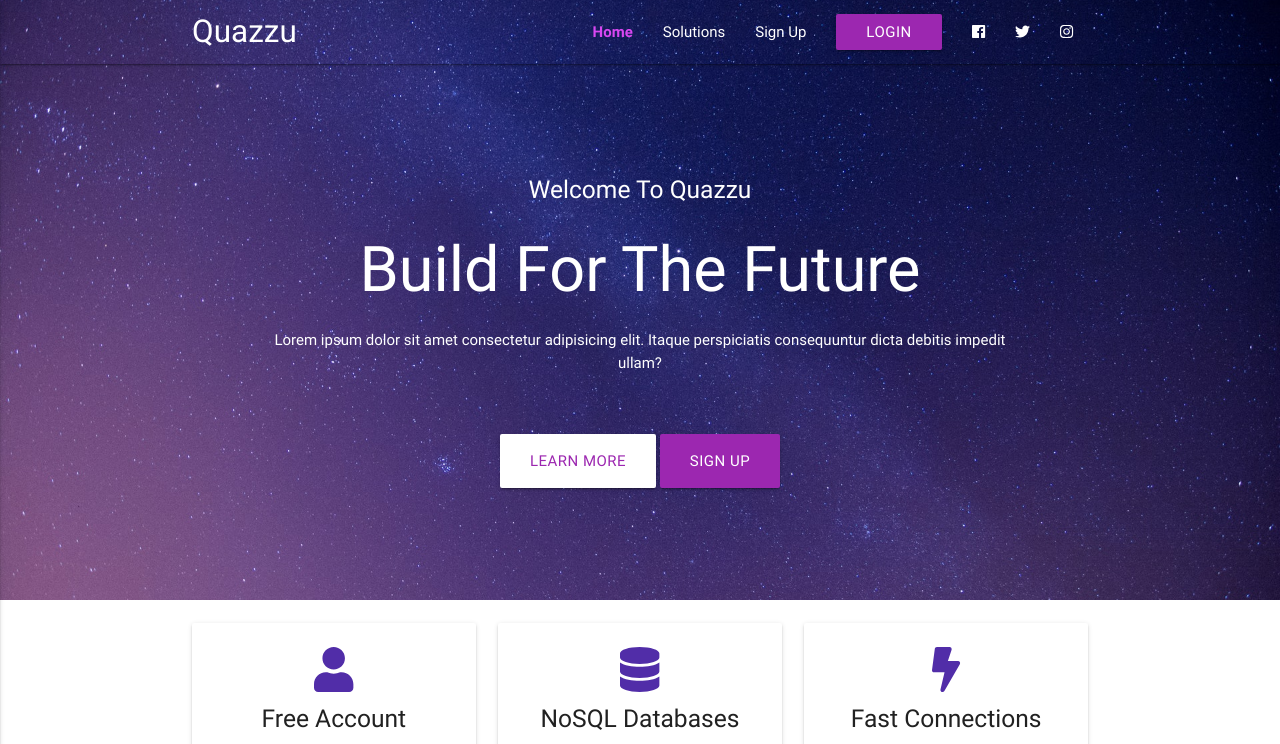
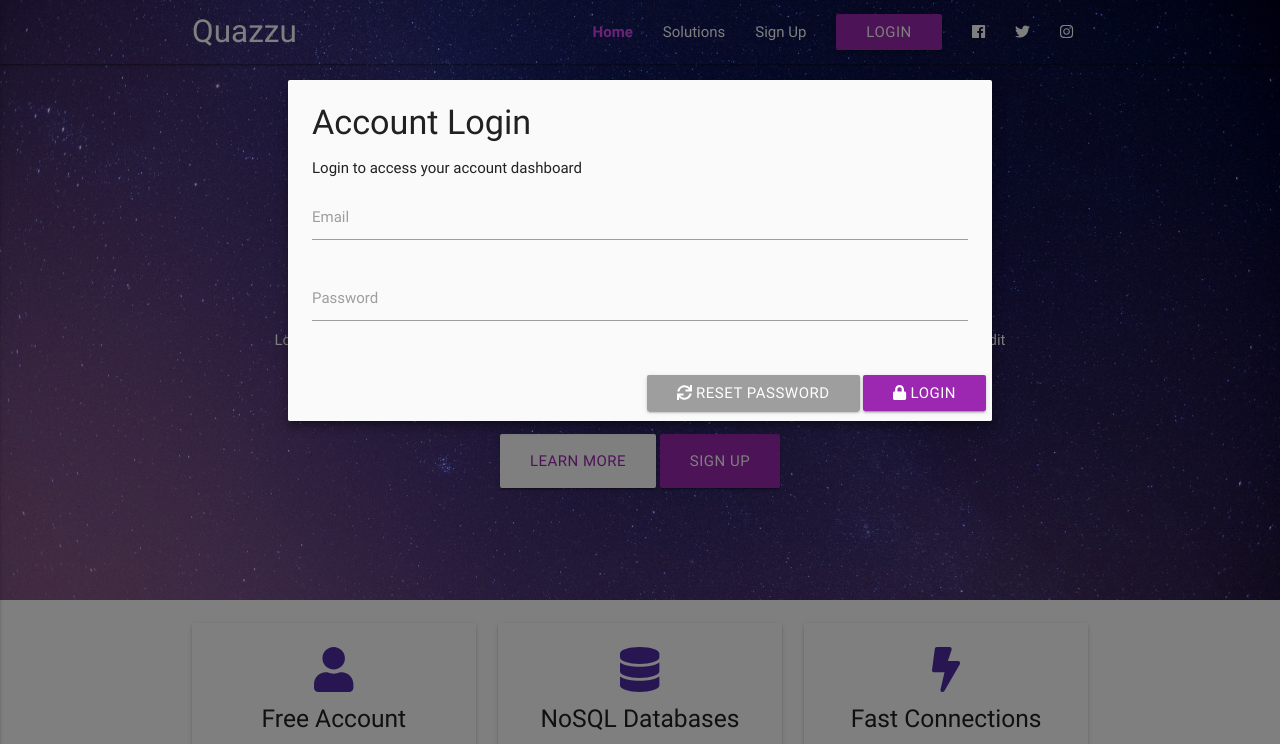
Before and after one commit to boonseng3/material-css-quazzu, a plain HTML site: page index.html in a window 1280 px wide. Both pictures are taken after a click on the link "LOGIN". Shown: the top 744 px of the page. Drawn offline with nearby package versions, Linux system fonts and the light colour scheme.

Commit message:
Add Login modal

```diff
--- a/index.html
+++ b/index.html
@@ -35,7 +35,7 @@
               <a href="signup.html">Sign Up</a>
             </li>
             <li>
-              <a href="#" class="btn purple">Login</a>
+              <a href="#login-modal" class="btn purple modal-trigger">Login</a>
             </li>
             <li>
               <a href="https://facebook.com">
@@ -291,12 +291,34 @@
     </div>
     <div class="footer-copyright deep-purple darken-1">
       <div class="container">
-        Quazzu &copyl 2018
+        Quazzu &copy 2018
         <a class="grey-text text-lighten-4 right" href="#!">Tmers & Conditions</a>
       </div>
     </div>
   </footer>
-
+  <!-- Login Modal -->
+  <div id="login-modal" class="modal">
+    <div class="modal-content">
+      <h4>Account Login</h4>
+      <p>Login to access your account dashboard</p>
+      <form>
+        <div class="input-field">
+          <input type="email" id="email">
+          <label for="email">Email</label>
+        </div>
+        <div class="input-field">
+          <input type="password" id="password">
+          <label for="password">Password</label>
+        </div>
+      </form>
+    </div>
+    <div class="modal-footer">
+      <a href="#!" class="modal-action modal-close btn grey">
+        <i class="fa fa-sync"></i> Reset Password</a>
+      <a href="#!" class="modal-action modal-close btn purple">
+        <i class="fa fa-lock"></i> Login</a>
+    </div>
+  </div>
 
   <!--Import jQuery before materialize.js-->
   <script type="text/javascript" src="https://code.jquery.com/jquery-3.2.1.min.js"></script>
@@ -308,6 +330,7 @@
       $('.carousel.carousel-slider').carousel({
         fullWidth: true
       });
+      $('.modal').modal();
 
     });
   </script>
```
Also changed, not shown: 1 other file.
